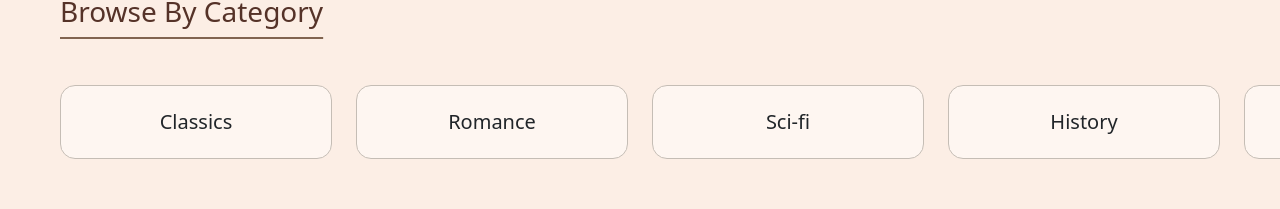
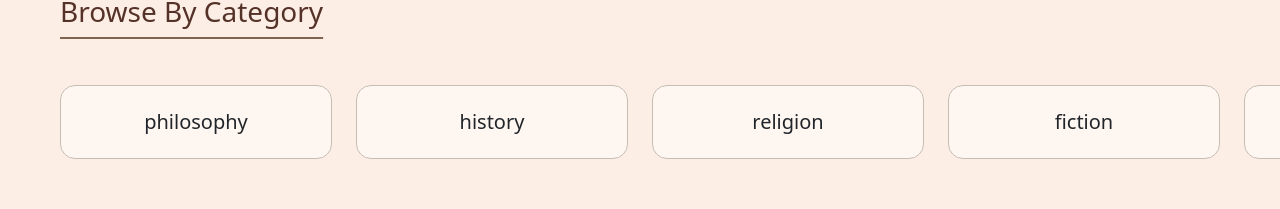
Before and after one commit to naghamalrjoub/full-stack-bookstore, a React app in the folder frontend/: page / in a window 1280 px wide. Shown: the part 893-1102 px from the top of the page. Built offline with nearby package versions, Linux system fonts and the light colour scheme; no server answers; the HTML template or start-up script is replaced by a standard one.

Commit message:
categories in homepage edits

```diff
--- a/frontend/src/components/Categories.jsx
+++ b/frontend/src/components/Categories.jsx
@@ -3,6 +3,11 @@ import Category from './Category'
 import { Link } from 'react-router-dom'
 import axios from 'axios';
 
+const queries = [
+    "philosophy", "history", "religion",
+    "fiction", "fantasy", "science-fiction",
+    "mystery", "horror", "self-help"
+];
 const Categories = () => {
 
 
@@ -13,16 +18,16 @@ const Categories = () => {
         </h3>
         <div className="scroll gap-4 d-flex mt-5 pt-2">
 
-            <Category title={"Classics"}></Category>
-            <Category title={"Romance"}></Category>
-            <Category title={"Sci-fi"}></Category>
-            <Category title={"History"}></Category>
-            <Category title={"Fiction"}></Category>
-            <Link to={"/categories"} className="card category-card" style={{width: "17rem"}}>
-                    <div className="card-body d-flex align-items-center justify-content-center">
-                        <h5 className="card-title mt-2">view more</h5>
-                    </div>
-            </Link>
+            {
+                queries.map((q, i)=>{
+                    return (
+                        <Link className='nav-link' to={`/Books/?category=${q}`}>
+                            <Category title={q}></Category>
+                        </Link>
+                    )
+                })
+            }
+
         </div>
     </div>
   )
--- a/frontend/src/components/Category.jsx
+++ b/frontend/src/components/Category.jsx
@@ -4,13 +4,11 @@ import { Link } from 'react-router-dom'
 const Category = ({title, count}) => {
   return (
     <div>
-        <Link to={`/categories/${title}`} style={{textDecoration: "none"}}>
             <div className="card category-card text-center" style={{width: "17rem"}}>
                     <div className="card-body">
                         <h5 className="card-title mt-2">{title}</h5>
                     </div>
             </div>
-        </Link>
     </div>
 
 
```
